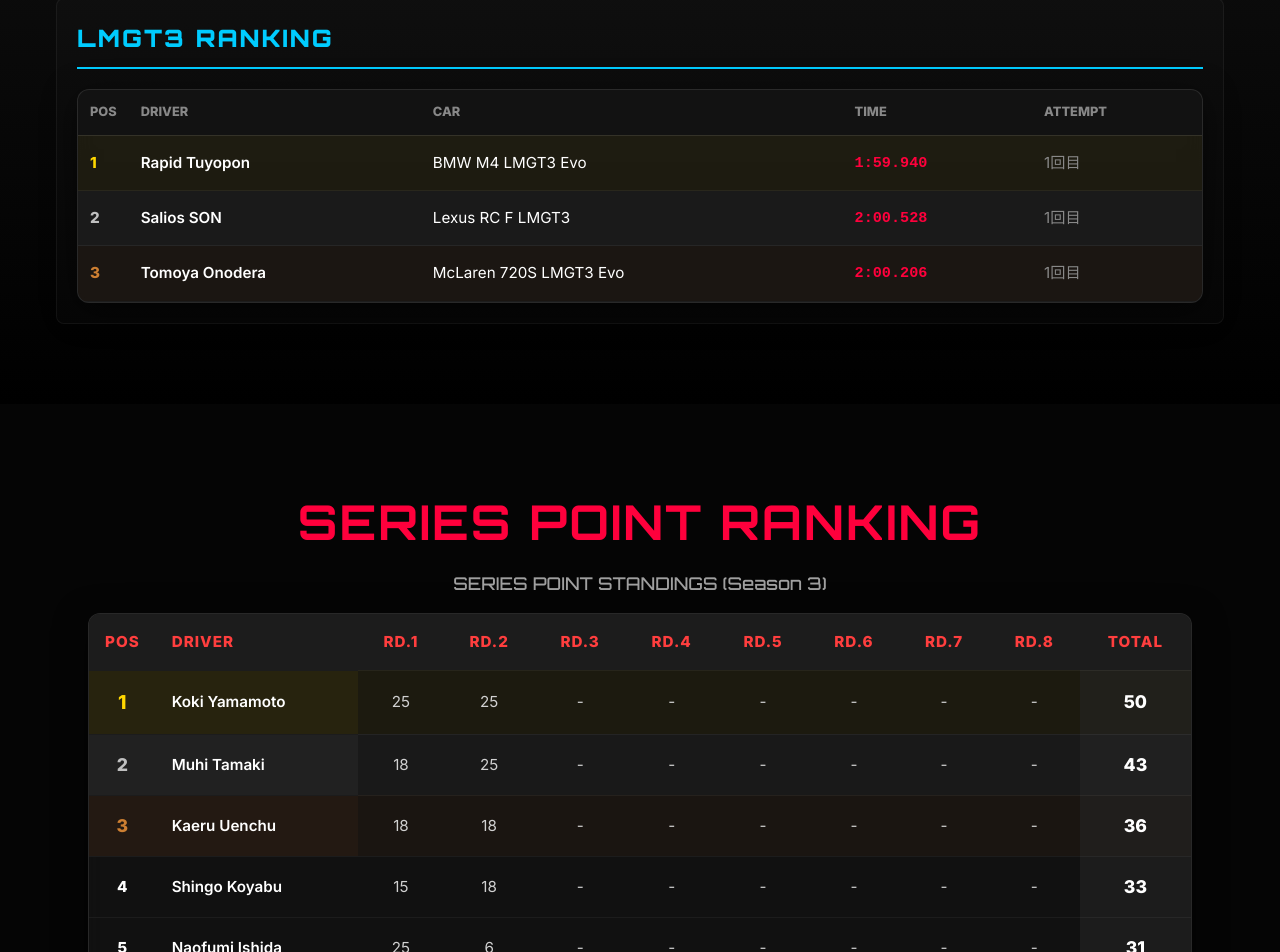
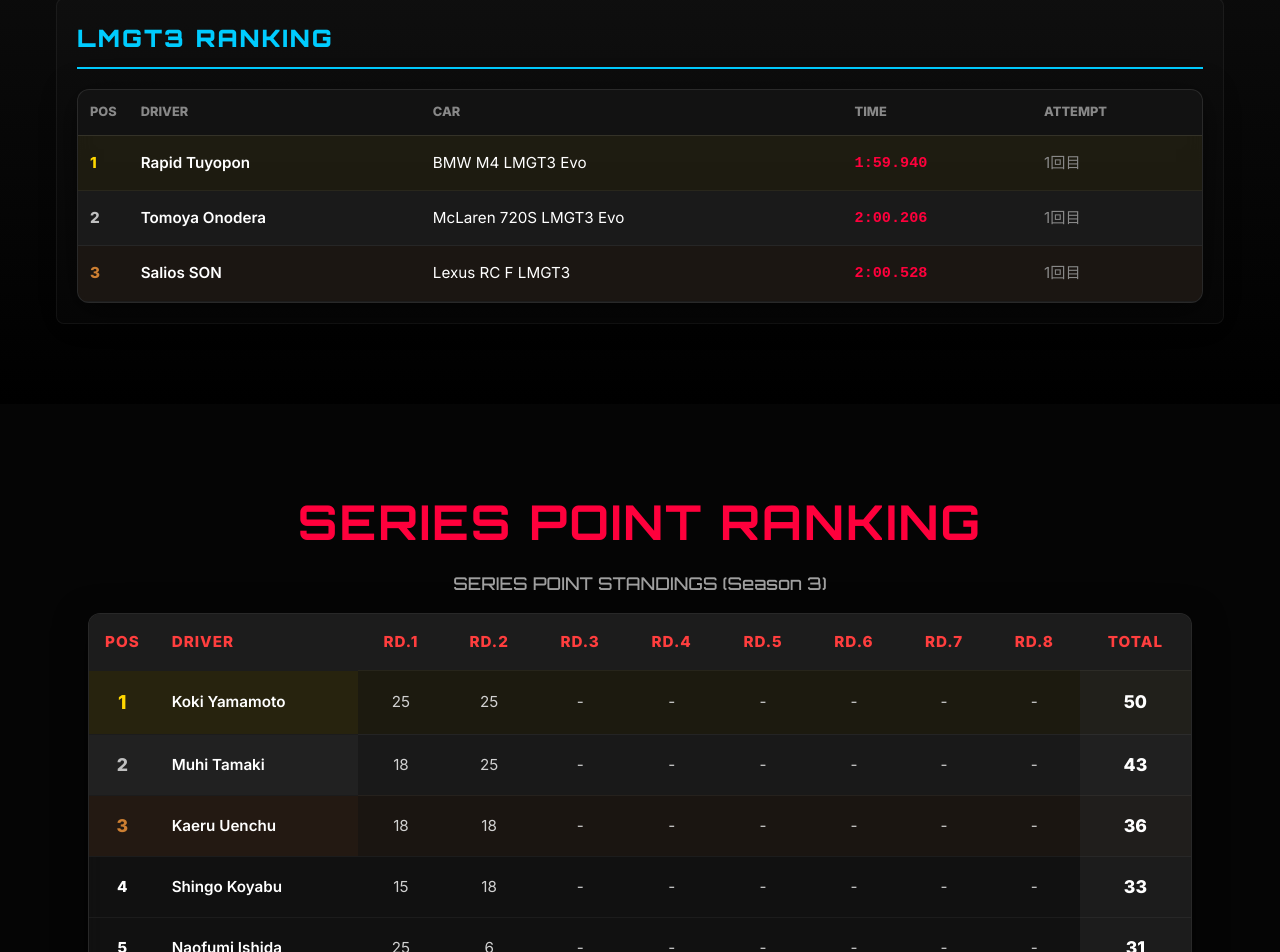
Before and after one commit to ciccida/wec-sprint-series, a React (Vite) app: page / in a window 1280 px wide. Shown: the part 4201-5153 px from the top of the page. Built offline with nearby package versions, Linux system fonts and the light colour scheme; no server answers.

Commit message:
fix: correctly sort Tomoya Onodera time

```diff
--- a/src/data/timeAttackData.js
+++ b/src/data/timeAttackData.js
@@ -32,8 +32,9 @@ export const timeAttackData = {
         { name: "Koki Yamamoto", class: "HYPERCAR", car: "GLICKENHAUS SCG 007", time: "1:43.656", attempt: 2 },
         { name: "Salios SON", class: "HYPERCAR", car: "GLICKENHAUS SCG 007", time: "1:46.553", attempt: 1 },
         { name: "Rapid Tuyopon", class: "LMGT3", car: "BMW M4 LMGT3 Evo", time: "1:59.940", attempt: 1 },
-        { name: "Salios SON", class: "LMGT3", car: "Lexus RC F LMGT3", time: "2:00.528", attempt: 1 },
-        { name: "Tomoya Onodera", class: "LMGT3", car: "McLaren 720S LMGT3 Evo", time: "2:00.206", attempt: 1 }
+        { name: "Tomoya Onodera", class: "LMGT3", car: "McLaren 720S LMGT3 Evo", time: "2:00.206", attempt: 1 },
+        { name: "Salios SON", class: "LMGT3", car: "Lexus RC F LMGT3", time: "2:00.528", attempt: 1 }
+
 
 
 
```
